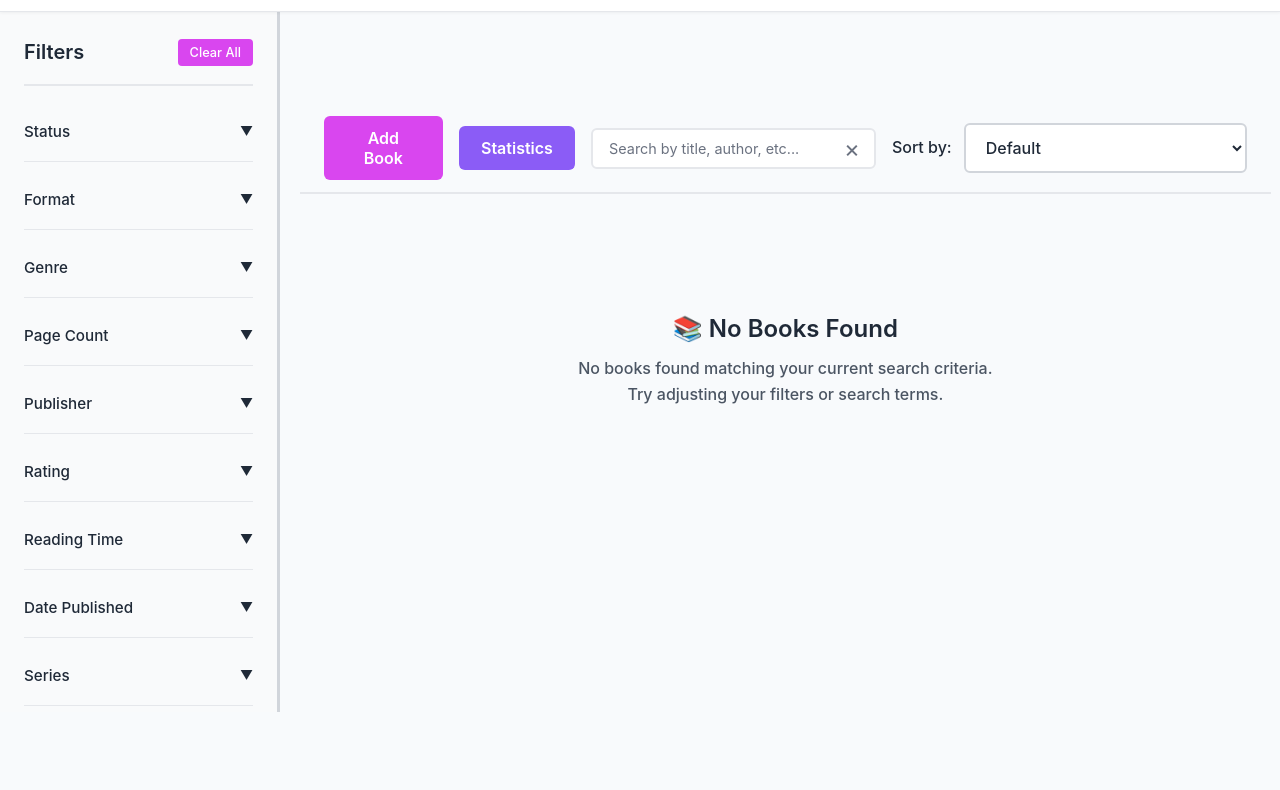
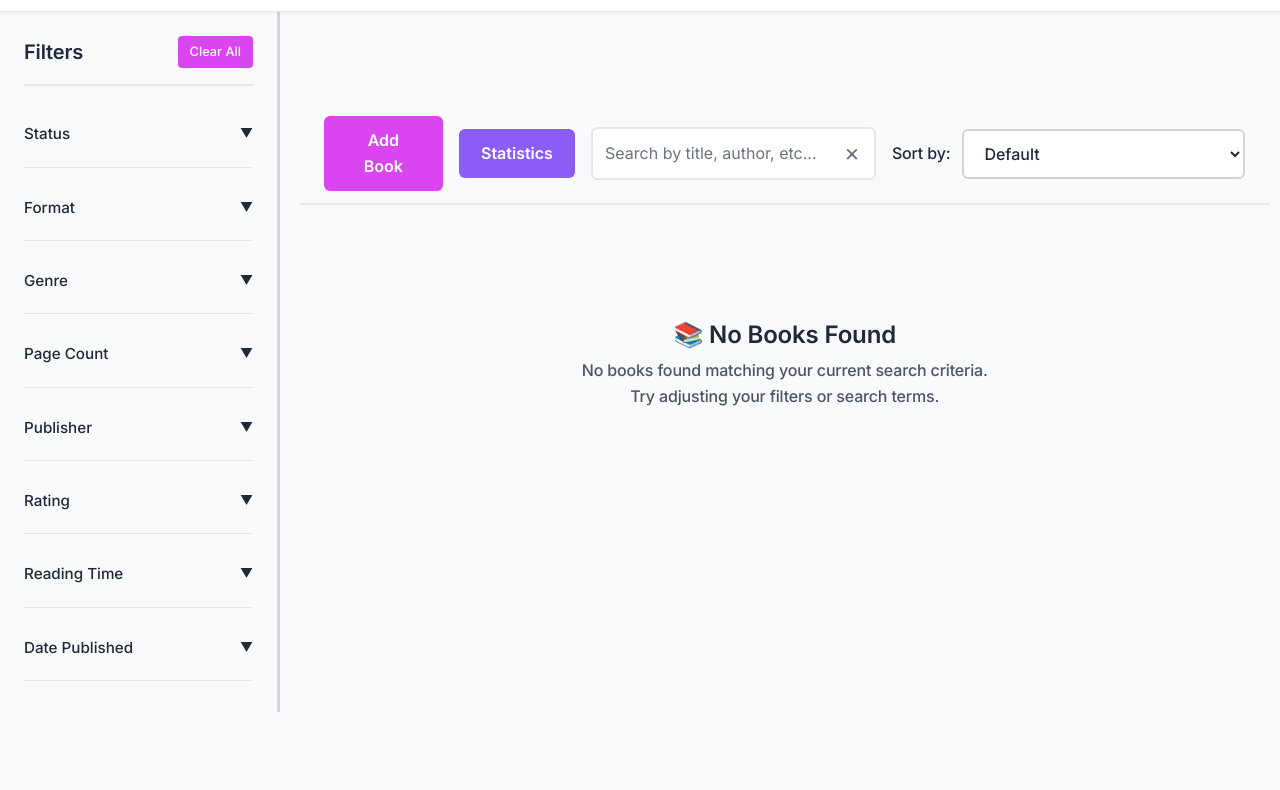
Before and after one commit to adomingo12/my-nook, a website: page index.html in a window 1280 px wide. Shown: the part 88-878 px from the top of the page. Drawn offline with nearby package versions, Linux system fonts and the light colour scheme; no server answers.

Commit message:
fixed formatting

```diff
--- a/index.html
+++ b/index.html
@@ -5,6 +5,10 @@
     <meta name="viewport" content="width=device-width, initial-scale=1.0">
     <title>My Reading Nook</title>
     <link rel="icon" type="image/png" href="book_image.png">
+    <!-- Google Fonts for consistent typography across all platforms -->
+    <link rel="preconnect" href="https://fonts.googleapis.com">
+    <link rel="preconnect" href="https://fonts.gstatic.com" crossorigin>
+    <link href="https://fonts.googleapis.com/css2?family=Inter:wght@300;400;500;600;700&display=swap" rel="stylesheet">
     <link rel="stylesheet" href="styles.css">
     <script src="https://cdn.jsdelivr.net/npm/@supabase/supabase-js@2"></script>
     <!-- Try to load local config first, then production config -->
--- a/styles.css
+++ b/styles.css
@@ -3,6 +3,43 @@
     margin: 0;
     padding: 0;
     box-sizing: border-box;
+}
+
+/* Enhanced CSS Reset for Cross-Browser Consistency */
+html {
+    -webkit-text-size-adjust: 100%;
+    -ms-text-size-adjust: 100%;
+    text-size-adjust: 100%;
+    font-size: 16px; /* Explicit base font size */
+}
+
+/* Normalize font rendering across browsers */
+body, input, textarea, select, button {
+    -webkit-font-smoothing: antialiased;
+    -moz-osx-font-smoothing: grayscale;
+    text-rendering: optimizeLegibility;
+}
+
+/* Additional cross-browser normalization */
+button, input, select, textarea {
+    font-size: inherit;
+    line-height: inherit;
+    margin: 0;
+}
+
+/* Ensure consistent box model */
+*, *::before, *::after {
+    box-sizing: border-box;
+}
+
+/* Normalize line heights for better consistency */
+h1, h2, h3, h4, h5, h6 {
+    line-height: 1.2;
+    font-weight: 600;
+}
+
+p {
+    line-height: 1.6;
 }
 
 /* CSS Variables for Light/Dark Mode */
@@ -43,26 +80,29 @@
 }
 
 body {
-    font-family: -apple-system, BlinkMacSystemFont, 'Segoe UI', 'Roboto', 'Oxygen', 'Ubuntu', 'Cantarell', 'Fira Sans', 'Droid Sans', 'Helvetica Neue', sans-serif;
+    font-family: 'Inter', -apple-system, BlinkMacSystemFont, 'Segoe UI', 'Roboto', 'Oxygen', 'Ubuntu', 'Cantarell', 'Fira Sans', 'Droid Sans', 'Helvetica Neue', Arial, sans-serif;
+    font-size: 16px; /* Explicit font size */
     line-height: 1.6;
     color: var(--text-primary);
     background: var(--bg-primary);
     min-height: 100vh;
-}
-
-/* Ensure all elements use the readable sans-serif font */
+    font-weight: 400; /* Explicit font weight */
+    letter-spacing: -0.01em; /* Slight letter spacing for Inter */
+}
+
+/* Ensure all elements use the consistent font stack */
 *, *::before, *::after {
-    font-family: -apple-system, BlinkMacSystemFont, 'Segoe UI', 'Roboto', 'Oxygen', 'Ubuntu', 'Cantarell', 'Fira Sans', 'Droid Sans', 'Helvetica Neue', sans-serif;
+    font-family: 'Inter', -apple-system, BlinkMacSystemFont, 'Segoe UI', 'Roboto', 'Oxygen', 'Ubuntu', 'Cantarell', 'Fira Sans', 'Droid Sans', 'Helvetica Neue', Arial, sans-serif;
 }
 
 /* Specific font declarations for form elements */
 input, textarea, select, button {
-    font-family: -apple-system, BlinkMacSystemFont, 'Segoe UI', 'Roboto', 'Oxygen', 'Ubuntu', 'Cantarell', 'Fira Sans', 'Droid Sans', 'Helvetica Neue', sans-serif;
+    font-family: 'Inter', -apple-system, BlinkMacSystemFont, 'Segoe UI', 'Roboto', 'Oxygen', 'Ubuntu', 'Cantarell', 'Fira Sans', 'Droid Sans', 'Helvetica Neue', Arial, sans-serif;
 }
 
 /* Specific font declarations for labels and spans */
 label, span, p, h1, h2, h3, h4, h5, h6 {
-    font-family: -apple-system, BlinkMacSystemFont, 'Segoe UI', 'Roboto', 'Oxygen', 'Ubuntu', 'Cantarell', 'Fira Sans', 'Droid Sans', 'Helvetica Neue', sans-serif;
+    font-family: 'Inter', -apple-system, BlinkMacSystemFont, 'Segoe UI', 'Roboto', 'Oxygen', 'Ubuntu', 'Cantarell', 'Fira Sans', 'Droid Sans', 'Helvetica Neue', Arial, sans-serif;
 }
 
 /* Keep the main title in Times New Roman for elegance */
@@ -1614,6 +1654,23 @@ label, span, p, h1, h2, h3, h4, h5, h6 {
     align-items: start;
 }
 
+/* Ensure consistent left-right layout on all desktop and tablet sizes */
+@media (min-width: 769px) {
+    .book-detail {
+        display: grid;
+        grid-template-columns: 200px 1fr;
+        gap: 2rem;
+        align-items: start;
+        text-align: left;
+    }
+
+    .book-detail-cover {
+        width: 100%;
+        max-width: 200px;
+        margin: 0;
+    }
+}
+
 .book-detail-cover {
     width: 100%;
     border-radius: 8px;
@@ -1995,6 +2052,16 @@ label, span, p, h1, h2, h3, h4, h5, h6 {
         order: -1;
         margin-bottom: 1rem;
     }
+
+    /* Mobile book detail layout - still left-right but smaller cover */
+    .book-detail {
+        grid-template-columns: 120px 1fr;
+        gap: 1rem;
+    }
+
+    .book-detail-cover {
+        max-width: 120px;
+    }
 }
 
 @media (max-width: 480px) {
@@ -2014,16 +2081,6 @@ label, span, p, h1, h2, h3, h4, h5, h6 {
 @media (min-width: 1201px) and (max-width: 1600px) {
     .bookshelf {
         grid-template-columns: repeat(4, 1fr);
-    }
-
-    .book-detail {
-        grid-template-columns: 1fr;
-        text-align: center;
-    }
-
-    .book-detail-cover {
-        max-width: 200px;
-        margin: 0 auto;
     }
 
     .modal-content {
@@ -2129,3 +2186,60 @@ label, span, p, h1, h2, h3, h4, h5, h6 {
 .toggle-input:checked + .toggle-slider:before {
     transform: translateX(30px);
 }
+
+/* Additional Cross-Browser Consistency Fixes */
+
+/* Ensure consistent button styling */
+button {
+    border: none;
+    background: none;
+    font-family: inherit;
+    cursor: pointer;
+}
+
+/* Normalize input styling */
+input[type="text"],
+input[type="email"],
+input[type="password"],
+input[type="number"],
+input[type="date"],
+textarea,
+select {
+    border: 2px solid var(--border-primary);
+    border-radius: 6px;
+    padding: 0.75rem;
+    font-size: 1rem;
+    font-family: inherit;
+    background: var(--bg-secondary);
+    color: var(--text-primary);
+    transition: border-color 0.3s ease;
+}
+
+/* Consistent focus states */
+input:focus,
+textarea:focus,
+select:focus {
+    outline: none;
+    border-color: #d946ef;
+    box-shadow: 0 0 0 3px rgba(217, 70, 239, 0.1);
+}
+
+/* Ensure consistent checkbox and radio styling */
+input[type="checkbox"],
+input[type="radio"] {
+    width: 1.2rem;
+    height: 1.2rem;
+    accent-color: #d946ef;
+}
+
+/* Consistent link styling */
+a {
+    color: #d946ef;
+    text-decoration: none;
+    transition: color 0.3s ease;
+}
+
+a:hover {
+    color: #c026d3;
+    text-decoration: underline;
+}
```
